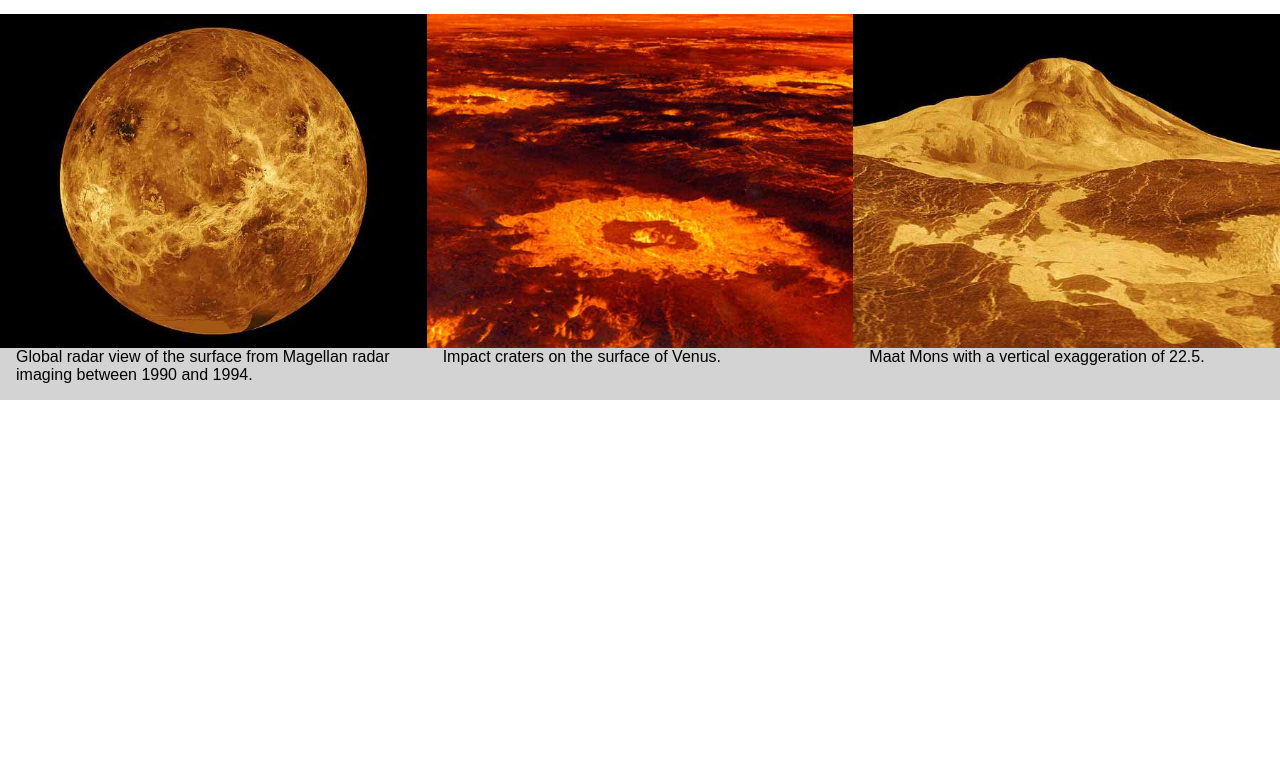
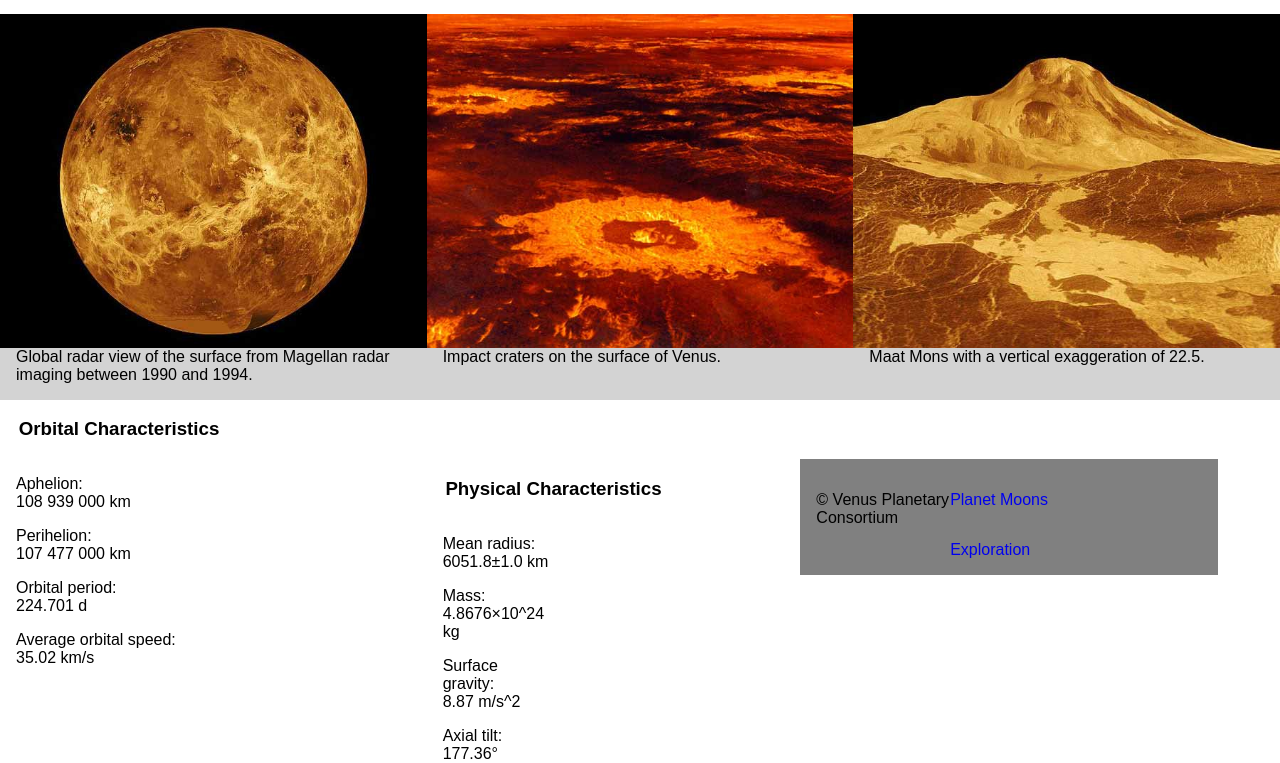
Before and after one commit to bonniecampbell/dsn1675-planet-website, a plain HTML site: page index.html in a window 1280 px wide. Shown: the part 575-1338 px from the top of the page. Before the commit the page ends 975 px from the top, so only its background shows below. Drawn offline with Linux system fonts and the light colour scheme.

Commit message:
Put in my ol lists in my index.html put padding on them, put in my footer. not sure why it's not stretching the whole length of the of the page

```diff
--- a/css/main.css
+++ b/css/main.css
@@ -67,6 +67,7 @@ header {
 .footer {
   background-color: grey;
   overflow: hidden;
+  width: 100%;
 }
 
 .navigat {
@@ -130,6 +131,23 @@ header {
   padding-right: 1em;
 }
 
+.list h3 {
+  padding-left: 1em;
+}
+
+.list dd{
+  margin: 0;
+}
+
+.list dt{
+  padding-top: 1em;
+}
+
+.list ol{
+  padding-left: 1em;
+  margin: 0;
+}
+
 
 @media only screen and (min-width: 15em) {
 
--- a/index.html
+++ b/index.html
@@ -78,6 +78,71 @@
 
     </div>
   </div>
+
+  <div class="list">
+    <div class="grid">
+
+      <div class="unit xs-1 s-1 m-1 l-1">
+        <h3>Orbital Characteristics</h3>
+      </div>
+
+      <div class="unit xs-1 s-1 m-1-2 l-1-3">
+      <ol>
+        <dt>Aphelion:</dt>
+          <dd>108 939 000 km</dd>
+        <dt>Perihelion:</dt>
+          <dd>107 477 000 km</dd>
+        <dt>Orbital period:</dt>
+          <dd>224.701 d</dd>
+        <dt>Average orbital speed:</dt>
+          <dd>35.02 km/s</dd>
+      </ol>
+      </div>
+
+  <div class="list">
+    <div class="grid">
+
+      <div class="unit xs-1 s-1 m-1 l-1">
+        <h3>Physical Characteristics</h3>
+      </div>
+
+      <div class="unit xs-1 s-1 m-1-2 l-1-3">
+        <ol>
+          <dt>Mean radius:</dt>
+            <dd>6051.8±1.0 km</dd>
+          <dt>Mass:</dt>
+            <dd>4.8676×10^24 kg</dd>
+          <dt>Surface gravity:</dt>
+            <dd>8.87 m/s^2</dd>
+          <dt>Axial tilt:</dt>
+            <dd>177.36°</dd>
+        </ol>
+      </div>
+    </div>
+  </div>
+
+  <footer>
+
+    <div class="navigat-two"
+      <div class="grid">
+
+        <div class="unit xs-1 s-1 m-1-3 l-1-3">
+          <p>© Venus Planetary Consortium</p>
+        </div>
+
+
+        <div class="unit xs-1 s-1 m-1-3 l-1-3">
+          <a href="planet">Planet</a>
+          <a href="moons">Moons</a>
+          <a href="exploration">Exploration</a>
+        </div>
+
+      </div>
+    </div>
+  </footer>
+
+
+
   </main>
 
   </body>
```
